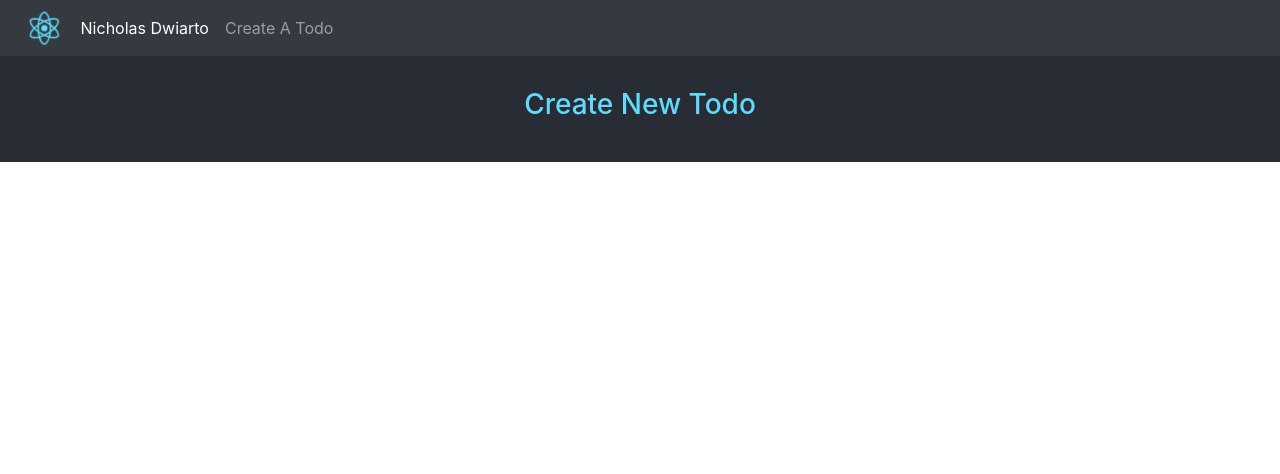
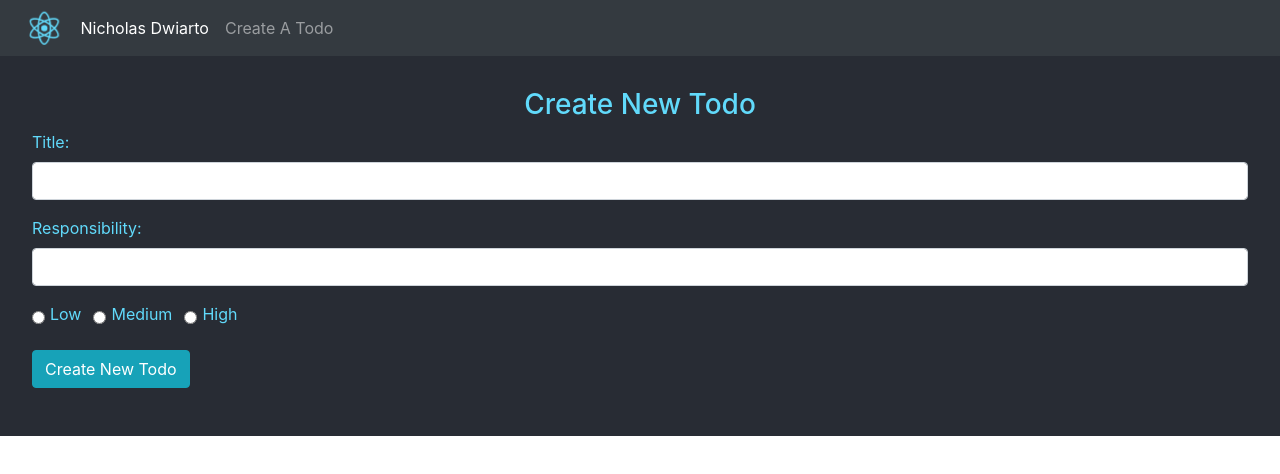
Before and after one commit to lauslim12-old/mern-stack-introduction, a React (Create React App) app: page /create in a window 1280 px wide. Shown: the top 474 px of the page. Built offline with nearby package versions, Linux system fonts and the light colour scheme.

Commit message:
Done the form, and the submission.

```diff
--- a/src/components/CreateTodo.js
+++ b/src/components/CreateTodo.js
@@ -14,7 +14,7 @@ class CreateTodo extends React.Component {
       todoResponsibility: '',
       todoPriority: '',
       todoCompleted: false
-    }
+    };
   }
 
   setTodoTitle(e) {
@@ -48,15 +48,87 @@ class CreateTodo extends React.Component {
       todoResponsibility: '',
       todoPriority: '',
       todoCompleted: false
-    })
+    });
   }
 
   render() {
     return (
       <div className="App-container">
         <h3 className="App-title">Create New Todo</h3>
+
+        <form onSubmit={this.onSubmit}>
+          <div className="form-group">
+            <label htmlFor="title" className="App-label">
+              Title:
+            </label>
+            <input
+              id="title"
+              type="text"
+              className="form-control"
+              value={this.state.todoTitle}
+              onChange={this.setTodoTitle}
+              autoComplete="off"
+              required
+            />
+          </div>
+          <div className="form-group">
+            <label htmlFor="responsibility" className="App-label">
+              Responsibility:
+            </label>
+            <input
+              id="responsibility"
+              type="text"
+              className="form-control"
+              value={this.state.todoResponsibility}
+              onChange={this.setTodoResponsible}
+              autoComplete="off"
+              required
+            />
+          </div>
+          <div className="form-group">
+            <div className="form-check form-check-inline">
+              <input
+                className="form-check-input"
+                type="radio"
+                name="priorityOptions"
+                id="priorityLow"
+                value="Low"
+                checked={this.state.todoPriority === "Low"}
+                onChange={this.setTodoPriority}
+              />
+              <label className="App-label" htmlFor="priorityLow">Low</label>
+            </div>
+            <div className="form-check form-check-inline">
+              <input
+                className="form-check-input"
+                type="radio"
+                name="priorityOptions"
+                id="priorityMedium"
+                value="Medium"
+                checked={this.state.todoPriority === "Medium"}
+                onChange={this.setTodoPriority}
+              />
+              <label className="App-label" htmlFor="priorityMedium">Medium</label>
+            </div>
+            <div className="form-check form-check-inline">
+              <input
+                className="form-check-input"
+                type="radio"
+                name="priorityOptions"
+                id="priorityHigh"
+                value="High"
+                checked={this.state.todoPriority === "High"}
+                onChange={this.setTodoPriority}
+              />
+              <label className="App-label" htmlFor="priorityHigh">High</label>
+            </div>
+          </div>
+          <div className="form-group">
+            <input type="submit" className="btn btn-info" value="Create New Todo" />
+          </div>
+        </form>
       </div>
-    )
+    );
   }
 }
 
```
